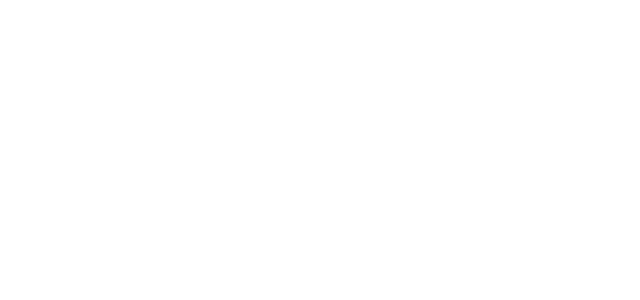
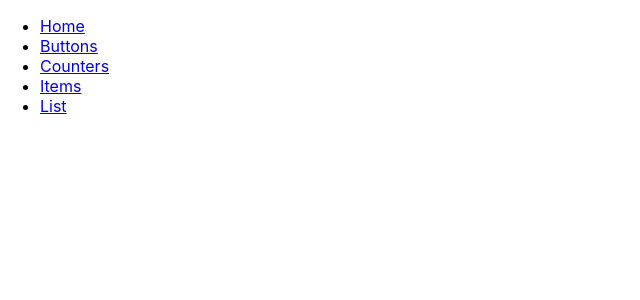
Before and after one commit to TaaviKodari/2023KevatBBTi1600_React-harjoitus, a React (Create React App) app in the folder 2023kevat_bbti_1600_react_harjoitus/: page /List in a window 1280 px wide. Before the commit this address had no page. Shown: the top 300 px of the page, without its empty margins (0-640 px from the left). Built offline with nearby package versions, Linux system fonts and the light colour scheme.

Commit message:
List komponentin base tehty ja lisätty app.js ja router

```diff
--- a/2023kevat_bbti_1600_react_harjoitus/src/App.js
+++ b/2023kevat_bbti_1600_react_harjoitus/src/App.js
@@ -4,6 +4,8 @@
 import { Buttons } from "./pages/Buttons";
 import { Router } from "./pages/Router";
 import { Counters } from "./pages/Counters";
+import { Items } from "./pages/Items";
+import { List } from "./pages/List";
 function App() {
   return (
     <BrowserRouter>
@@ -13,6 +15,8 @@
               <Route index element={<Message/>}/>
               <Route path='Buttons' element={<Buttons/>}/>
               <Route path='Counters' element={<Counters/>}/>
+              <Route path='Items' element={<Items/>}/>
+              <Route path='List' element={<List/>}/>
           </Route>
         </Routes>
     </div>
--- a/2023kevat_bbti_1600_react_harjoitus/src/pages/ItemDatabase.js
+++ b/2023kevat_bbti_1600_react_harjoitus/src/pages/ItemDatabase.js
@@ -1,13 +1,13 @@
 export const items=[
     {
-        title:"Item 1",
-        description: "Description here",
+        title:"Vesikoira",
+        description: "Corgi vedessä",
         img: "https://cdn.pixabay.com/photo/2023/02/17/19/59/dog-7796822_1280.jpg",
         id:0,
     },
     {
-        title:"Item 2",
-        description: "Description here",
+        title:"Linna",
+        description: "Vanha linna",
         img: "https://cdn.pixabay.com/photo/2023/02/04/09/20/castle-7766794_1280.jpg",
         id:1,
     },
--- /dev/null
+++ b/2023kevat_bbti_1600_react_harjoitus/src/pages/Items.jsx
@@ -0,0 +1,18 @@
+import React from "react";
+import { Item } from "./Item";
+import { items } from "./ItemDatabase";
+
+export const Items=()=>{
+    return(
+        <div>
+            {
+                items.map(({title,description,img})=>
+                <Item title={title}
+                      description={description}
+                      img={img}
+                />
+                )
+            }
+        </div>
+    );
+}
--- /dev/null
+++ b/2023kevat_bbti_1600_react_harjoitus/src/pages/List.jsx
@@ -0,0 +1,10 @@
+import React from "react";
+import { useState } from "react";
+
+export const List =()=>{
+    return(
+        <div>
+
+        </div>
+    );
+}
--- a/2023kevat_bbti_1600_react_harjoitus/src/pages/Router.jsx
+++ b/2023kevat_bbti_1600_react_harjoitus/src/pages/Router.jsx
@@ -15,6 +15,12 @@
                     <li>
                         <Link to="/Counters">Counters</Link>
                     </li>
+                    <li>
+                        <Link to="/Items">Items</Link>
+                    </li>
+                    <li>
+                        <Link to="/List">List</Link>
+                    </li>
                 </ul>
             </div>
             <Outlet/>
```
